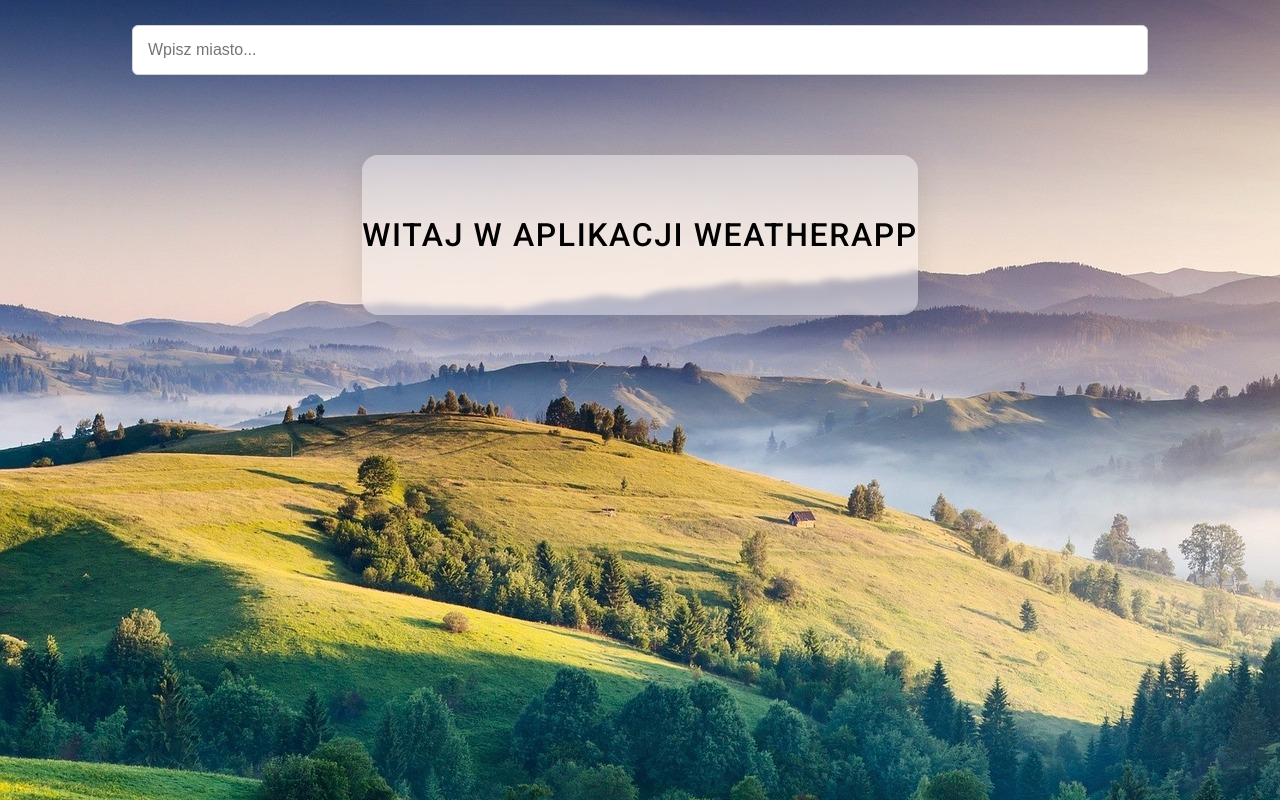
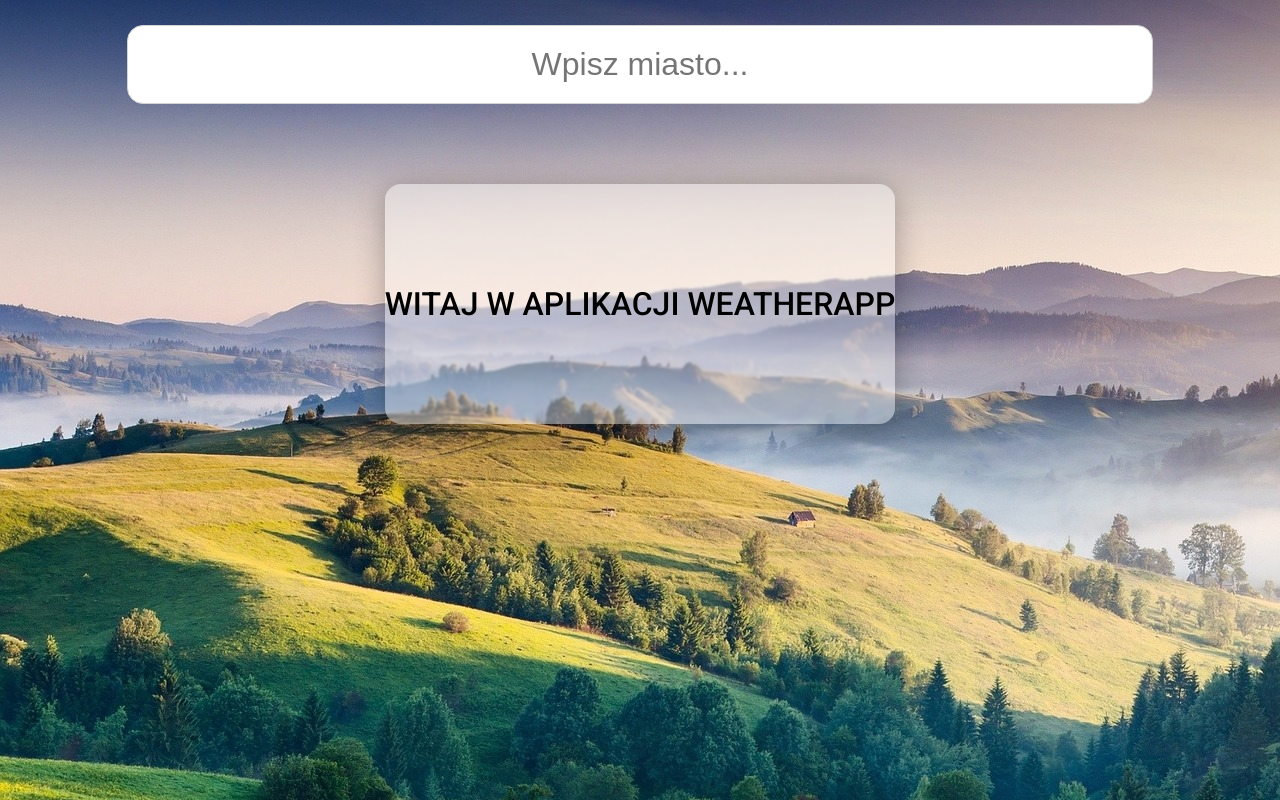
Before and after one commit to rajmac93/libraryApp, a React (Create React App) app: page / in a window 1280 px wide. Built offline with nearby package versions, Linux system fonts and the light colour scheme.

Commit message:
added some styles for input

```diff
--- a/src/App.css
+++ b/src/App.css
@@ -44,6 +44,7 @@ html {
 	height: 100vh;
 }
 .container {
+	font-family: 'Roboto', sans-serif;
 	display: flex;
 	flex-direction: column;
 	padding: 25px;
@@ -52,12 +53,14 @@ html {
 }
 
 .input {
-	padding: 15px;
+	padding: 20px;
 	width: 80%;
 	margin: auto;
 	border: 1px solid lightgray;
-	border-radius: 6px;
-	font-size: 16px;
+	border-radius: 16px;
+	font-size: 2rem;
+	text-align: center;
+	/* background: rgba(255, 255, 255, 0); */
 }
 
 .input:focus {
@@ -68,16 +71,16 @@ html {
 	flex-direction: column;
 	justify-content: center;
 	align-items: center;
-	min-width: 40vw;
+	min-width: 35vw;
 	min-height: 20vh;
-	background-color: aqua;
+	padding: 2.5rem 0;
 	margin-top: 5rem;
 	font-size: 1.8rem;
-	letter-spacing: 0.1rem;
+	text-align: center;
 	background: rgba(255, 255, 255, 0.4);
 	border-radius: 16px;
-	box-shadow: 0 4px 30px rgba(0, 0, 0, 0.1);
-	backdrop-filter: blur(3.2px);
+	box-shadow: 0 4px 30px rgba(0, 0, 0, 0.3);
+	backdrop-filter: blur(1.2px);
 	-webkit-backdrop-filter: blur(3.2px);
 }
 h1 {
--- a/src/App.js
+++ b/src/App.js
@@ -20,7 +20,7 @@ function App() {
 	};
 
 	return (
-		// when diffrnent weather then should change bg as well (adding className to bg class)
+		// when diffrnent weather then should change bg as well[Clouds, Rain, Fog] (adding className to bg class)
 		<div className='bg'>
 			<main className='container'>
 				<input
```
